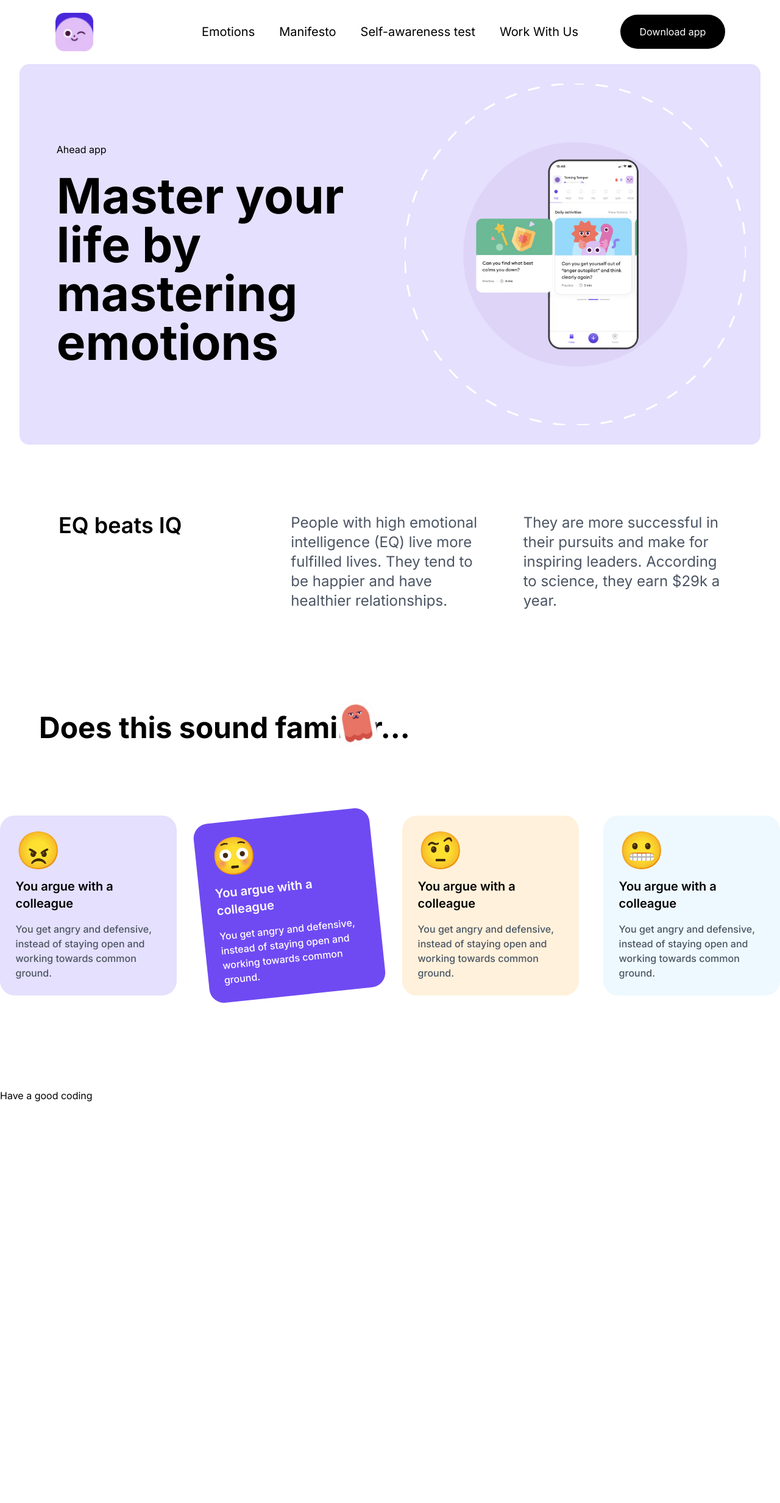
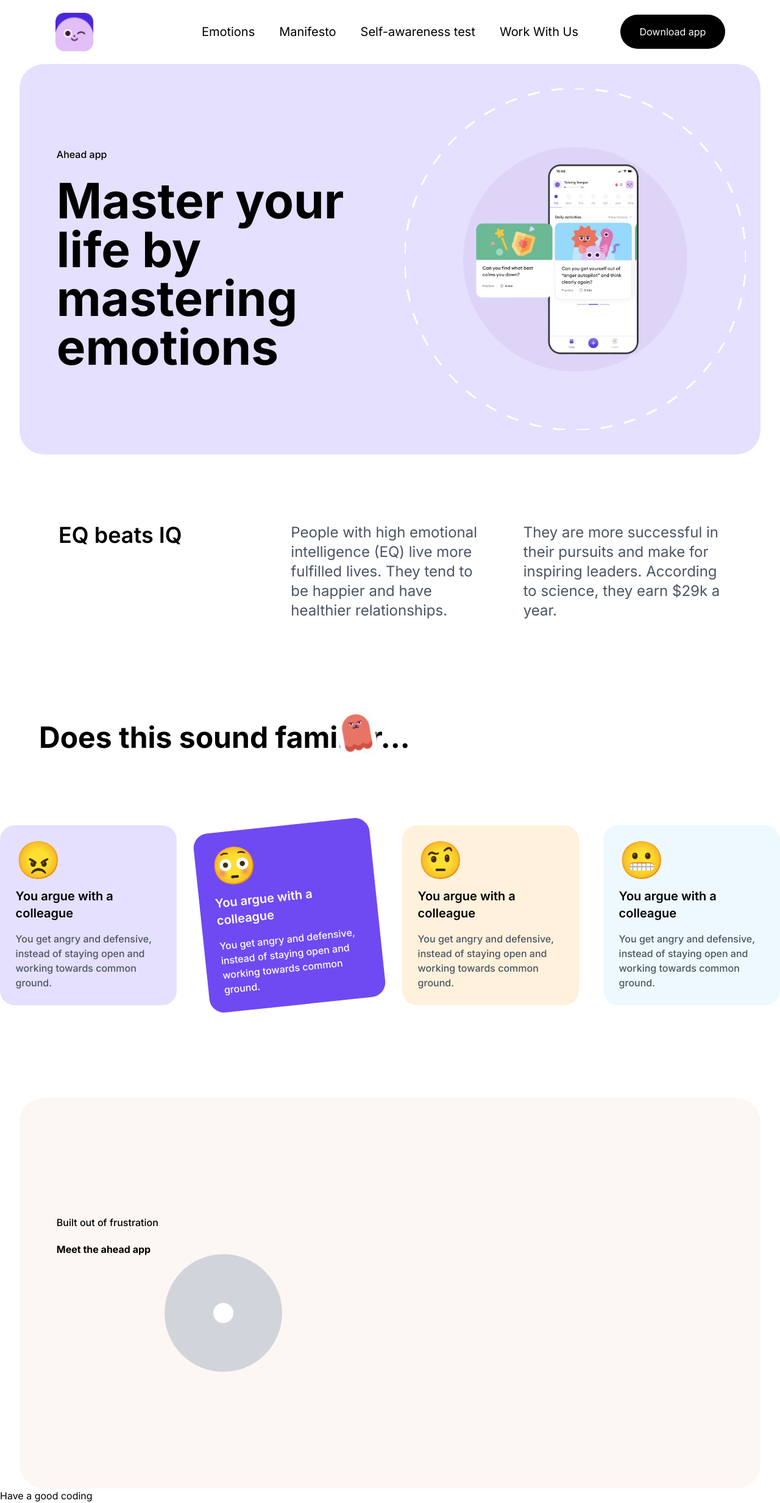
Before and after one commit to haider-patanwala/ahead-clone, a Next.js app: page / in a window 1280 px wide. Shown: the whole page at 61% size. Before the commit the page ends 1808 px from the top, so only its background shows below. Built offline with nearby package versions, Linux system fonts and the light colour scheme.

Commit message:
aaded another section

```diff
--- a/app/page.tsx
+++ b/app/page.tsx
@@ -1,5 +1,6 @@
 import EQ from '@/components/EQ';
 import Hero from '@/components/Hero';
+import MeetApp from '@/components/MeetApp';
 import SignsCards from '@/components/SignsCards';
 
 export default function Home() {
@@ -8,6 +9,7 @@
 			<Hero />
 			<EQ />
 			<SignsCards />
+			<MeetApp />
 		</main>
 	);
 }
--- a/components/Hero.tsx
+++ b/components/Hero.tsx
@@ -2,9 +2,9 @@
 
 const Hero: React.FC = () => {
 	return (
-		<section className='bg-bgPurple-100 flex w-[95%] rounded-2xl relative items-center py-[10%]'>
+		<section className='bg-bgPurple-100 flex w-[95%] h-[80vh] rounded-[2.5rem] relative items-center py-[10%]'>
 			<div className='w-1/2 pl-[5%]'>
-				<h4 className='mb-6'>Ahead app</h4>
+				<h4 className='mb-6 2xl:text-[1.5rem] font-medium'>Ahead app</h4>
 				<h2 className='text-[5rem] leading-none font-bold '>
 					Master your life by mastering emotions
 				</h2>
--- /dev/null
+++ b/components/MeetApp.tsx
@@ -0,0 +1,31 @@
+import Image from 'next/image';
+import React from 'react';
+
+type MeetAppProps = {};
+
+const MeetApp: React.FC<MeetAppProps> = () => {
+	return (
+		<section className='bg-bgNude-100 flex w-[95%] h-[80vh] rounded-[2.5rem] relative items-center py-[10%]'>
+			<div className='w-1/2 pl-[5%] relative'>
+				<h4 className='mb-6 2xl:text-[1.5rem] font-medium'>
+					Built out of frustration
+				</h4>
+				<h2 className='2xl:text-[4rem] leading-none font-bold '>
+					Meet the ahead app
+				</h2>
+				<div className='flex justify-center w-full'>
+					<div className='bg-white flex p-[3%] rounded-full w-1/3 border-[5rem] border-gray-300'>
+						<Image
+							width={500}
+							height={500}
+							alt='purple'
+							src={'/purple-toon.png'}
+							className='aspect-square object-contain'
+						/>
+					</div>
+				</div>
+			</div>
+		</section>
+	);
+};
+export default MeetApp;
```
